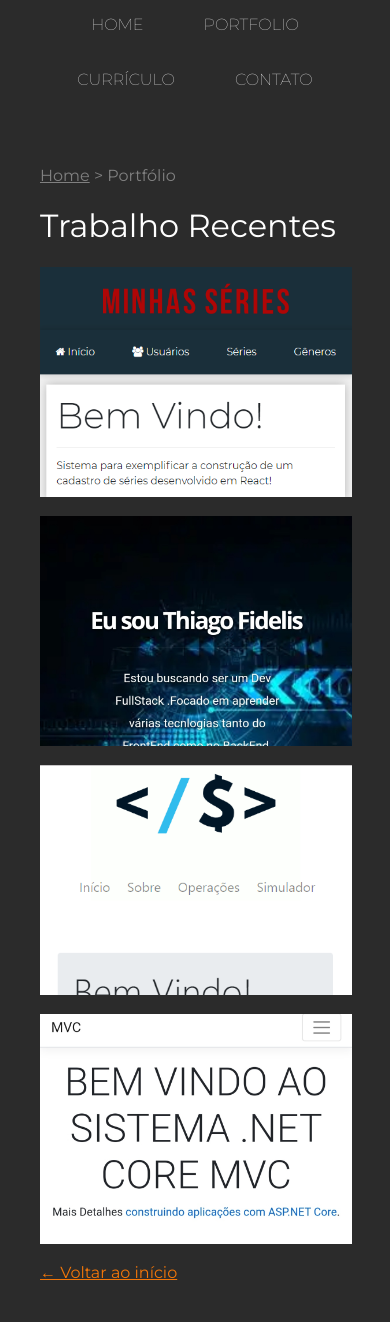
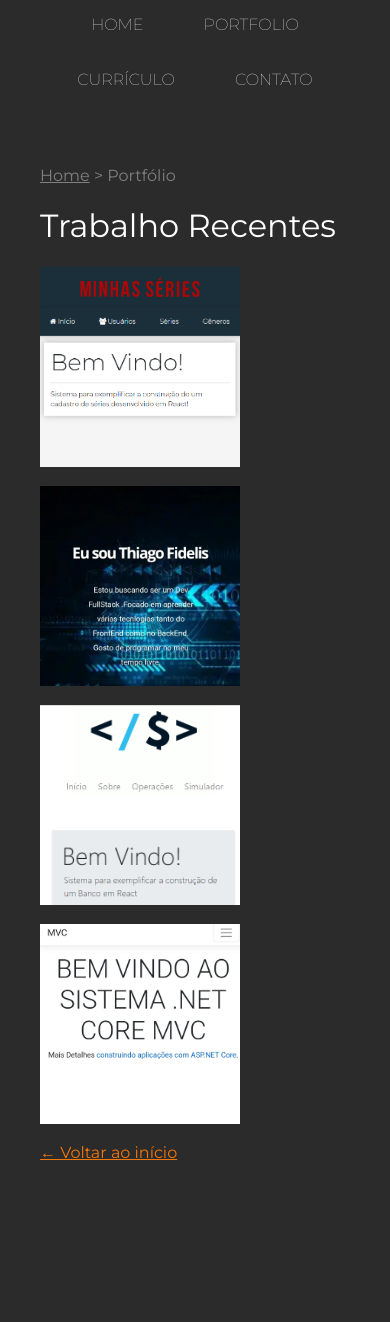
Before and after one commit to fidelis27/portfolio-thiagofidelis, a PHP site: page /portfolio.html in a window 390 px wide; the page is wider, and only the part inside the window is pictured. After the commit the page ends 1160 px from the top of that part, so only its background shows below. Run offline with PHP 8.4, Linux system fonts and the light colour scheme.

Commit message:
Update styles.css
M

```diff
--- a/css/styles.css
+++ b/css/styles.css
@@ -289,10 +289,12 @@ body {
      .port-min div{
      display: block;
      height: auto;
+      width:80%;
 
     }
      .miniatura {
-     width: 80%;
+      width: 200px;
+      height: 200px;
 
     }
 
```
